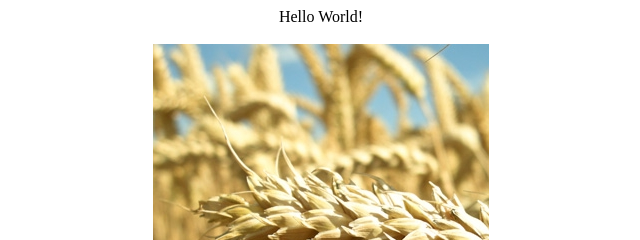
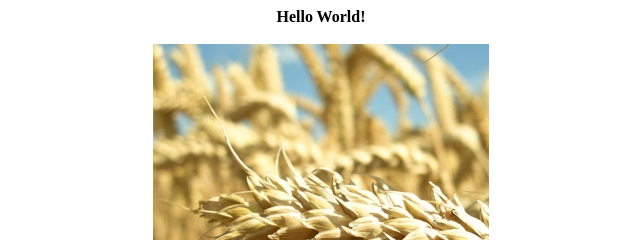
Before and after one commit to alexivanov1/git-101, a plain HTML site: page index.html in a window 1280 px wide. Shown: the top 240 px of the page, 319-959 px from the left. Drawn offline with Linux system fonts and the light colour scheme; files whose address does not match are found by name.

Commit message:
Bold text

```diff
--- a/index.html
+++ b/index.html
@@ -1,6 +1,6 @@
 <html>
 <body>
-<center>Hello World!</center>
+<center><b>Hello World!</b></center>
 </br>
 <center><img src="C:\Spass!!!\git-101\logo.jpg"></center>
 </body>
```
